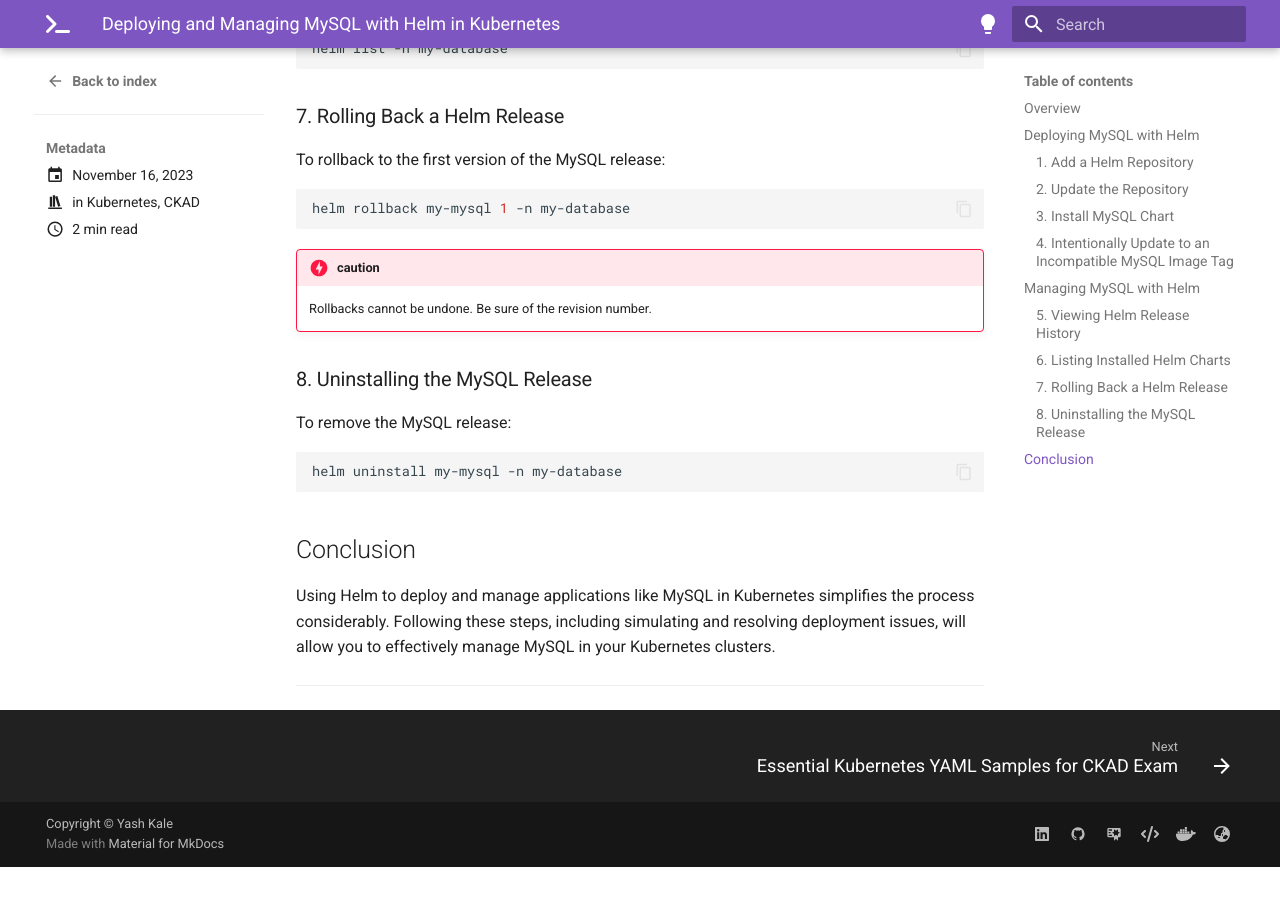
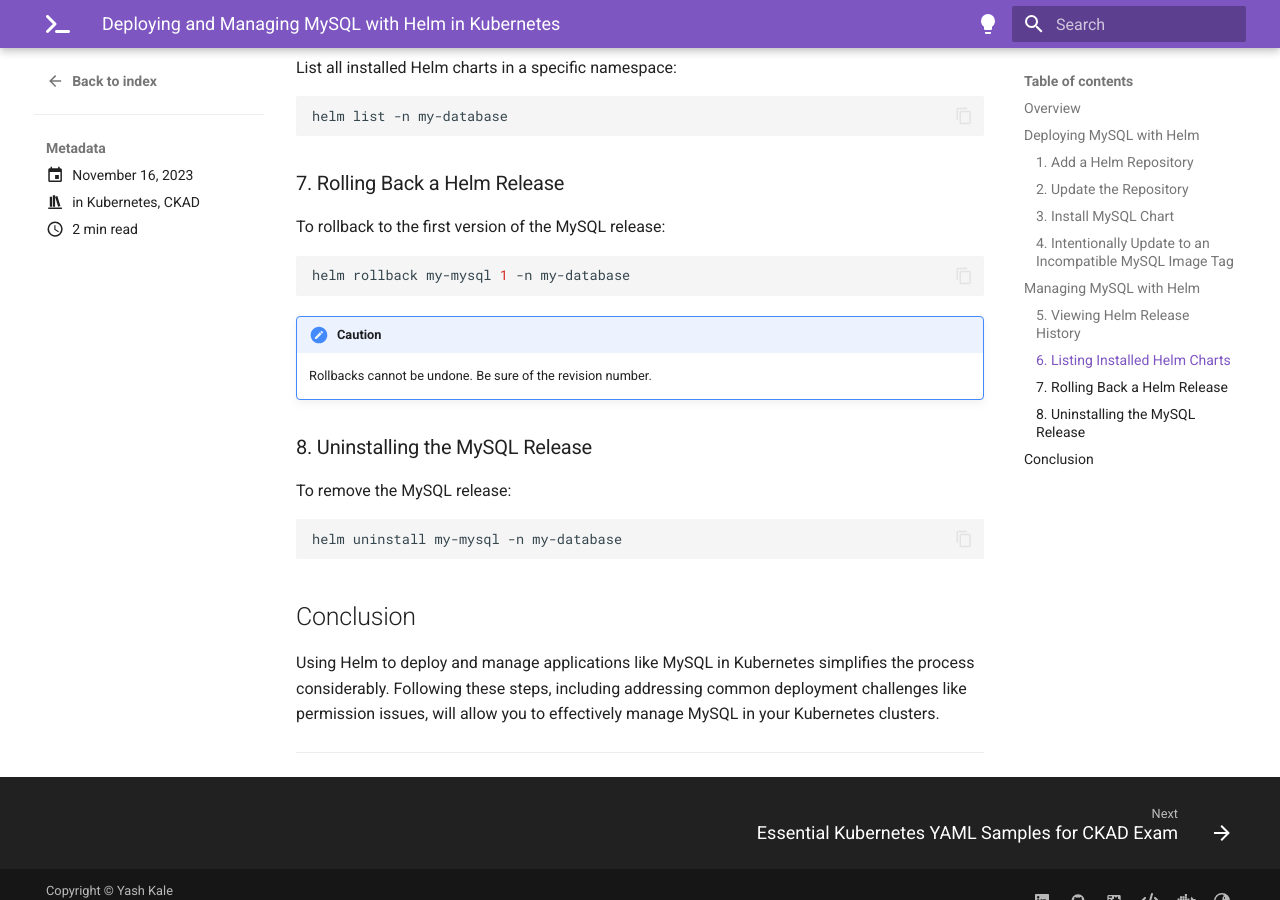
Before and after one commit to imyashkale/portfolio, an MkDocs documentation site: the page built from docs/blog/posts/ckad/helm-charts.md, in a window 1280 px wide and 900 px high, scrolled down 2064 px. Built offline with MkDocs 1.6.1 and Material for MkDocs 9.7.7, drawn with Linux system fonts in a browser that asks for light colours; before the commit the page ends 2931 px from its top, so only the background shows below that; part of the change alters nothing that is shown; some of the changed text lies outside the part shown.

Commit message:
Helm Article Permission Issue Fixed

````diff
--- a/docs/blog/posts/ckad/helm-charts.md
+++ b/docs/blog/posts/ckad/helm-charts.md
@@ -1,6 +1,6 @@
 ---
 title: Deploying and Managing MySQL with Helm in Kubernetes
-date: 2023-11-16 20:34:01
+date: 2023-11-16 13:34:01
 categories:
   - Kubernetes
   - CKAD
@@ -40,15 +40,17 @@ helm repo update
 
 Replace `$MYSQL_ROOT_PASSWORD` with your desired root password.
 
-```bash title="For Example"
-export MYSQL_ROOT_PASSWORD=strongpassword
+```bash title="Example"
+export MYSQL_ROOT_PASSWORD=strong-password
 ```
 
 To install the MySQL chart with a custom password:
 
 ```bash
-helm install --set mysqlRootPassword=$MYSQL_ROOT_PASSWORD -n my-database my-mysql bitnami/mysql
+helm install --set mysqlRootPassword=$MYSQL_ROOT_PASSWORD --set volumePermissions.enabled=true -n my-database my-mysql bitnami/mysql
 ```
+
+The `volumePermissions.enabled=true` setting helps avoid potential permission issues with persistent volumes.
 
 !!! tip
     Use `helm search repo [repository-name]` to find available charts in a repository.
@@ -90,7 +92,7 @@ To rollback to the first version of the MySQL release:
 helm rollback my-mysql 1 -n my-database
 ```
 
-!!! danger "caution"
+!!! caution
     Rollbacks cannot be undone. Be sure of the revision number.
 
 ### 8. Uninstalling the MySQL Release
@@ -103,6 +105,6 @@ helm uninstall my-mysql -n my-database
 
 ## Conclusion
 
-Using Helm to deploy and manage applications like MySQL in Kubernetes simplifies the process considerably. Following these steps, including simulating and resolving deployment issues, will allow you to effectively manage MySQL in your Kubernetes clusters.
+Using Helm to deploy and manage applications like MySQL in Kubernetes simplifies the process considerably. Following these steps, including addressing common deployment challenges like permission issues, will allow you to effectively manage MySQL in your Kubernetes clusters.
 
 ---
````
